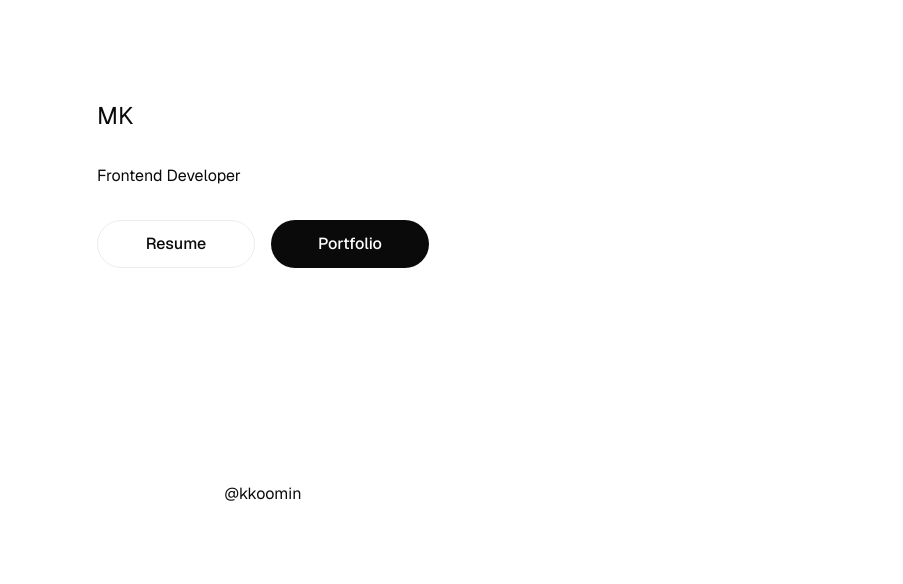
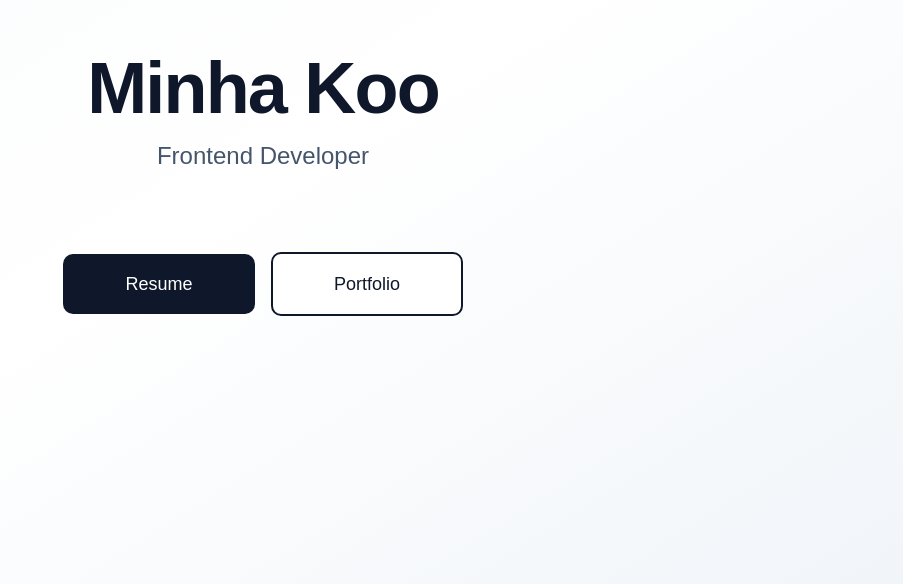
Before and after one commit to kkoomin/kkoomin.github.io, a Next.js app: page / in a window 1280 px wide. Shown: the part 216-800 px from the top of the page, without its empty margins (377-1280 px from the left). Built offline with nearby package versions, Linux system fonts and the light colour scheme.

Commit message:
style: BackButton 이름 수정 및 적용. homepage 스타일 수정

```diff
--- a/app/page.tsx
+++ b/app/page.tsx
@@ -2,35 +2,39 @@ import Link from "next/link";
 
 export default function Home() {
   return (
-    <div className="font-sans grid grid-rows-[20px_1fr_20px] items-center justify-items-center min-h-screen p-8 pb-20 gap-16 sm:p-20">
-      <main className="flex flex-col gap-[32px] row-start-2 items-center sm:items-start">
-        <div className="text-2xl">MK</div>
-        <div>Frontend Developer</div>
+    <div className="min-h-screen flex items-center justify-center bg-gradient-to-br from-slate-50 via-white to-slate-100">
+      <main className="text-center space-y-12 px-6">
+        {/* Name and Role */}
+        <div className="space-y-4">
+          <h1 className="text-6xl md:text-7xl font-bold text-slate-900 tracking-tight">
+            Minha Koo
+          </h1>
+          <p className="text-xl md:text-2xl text-slate-600 font-light">
+            Frontend Developer
+          </p>
+        </div>
 
-        <div className="w-full">
-          <ul className="flex gap-4 items-center flex-row justify-around">
-            <li>
+        {/* Navigation Buttons */}
+        <div className="flex flex-col sm:flex-row gap-4 justify-center items-center pt-8">
           <Link
-                className="rounded-full border border-solid border-black/[.08] dark:border-white/[.145] transition-colors flex items-center justify-center hover:bg-[#f2f2f2] dark:hover:bg-[#1a1a1a] hover:border-transparent font-medium text-sm sm:text-base h-10 sm:h-12 px-4 sm:px-5 w-full sm:w-auto md:w-[158px]"
-                href={"/resume"}
+            href="/resume"
+            className="group relative px-8 py-4 w-48 bg-slate-900 text-white rounded-lg font-medium text-lg overflow-hidden transition-all duration-300 hover:scale-105 hover:shadow-xl"
           >
-                Resume
+            <span className="relative z-10">Resume</span>
+            <div className="absolute inset-0 bg-slate-800 transform scale-x-0 group-hover:scale-x-100 transition-transform origin-left duration-300"></div>
           </Link>
-            </li>
-            <li>
+
           <Link
-                className="rounded-full border border-solid border-transparent transition-colors flex items-center justify-center bg-foreground text-background gap-2 hover:bg-[#383838] dark:hover:bg-[#ccc] font-medium text-sm sm:text-base h-10 sm:h-12 px-4 sm:px-5 w-full sm:w-auto md:w-[158px]"
-                href={`/portfolio`}
+            href="/portfolio"
+            className="group relative px-8 py-4 w-48 bg-white text-slate-900 rounded-lg font-medium text-lg border-2 border-slate-900 overflow-hidden transition-all duration-300 hover:scale-105 hover:shadow-xl"
           >
+            <span className="relative z-10 group-hover:text-white transition-colors duration-300">
               Portfolio
+            </span>
+            <div className="absolute inset-0 bg-slate-900 transform scale-x-0 group-hover:scale-x-100 transition-transform origin-left duration-300"></div>
           </Link>
-            </li>
-          </ul>
         </div>
       </main>
-      <footer className="row-start-3 flex gap-[24px] flex-wrap items-center justify-center">
-        <div>@kkoomin</div>
-      </footer>
     </div>
   );
 }
--- a/app/portfolio/page.tsx
+++ b/app/portfolio/page.tsx
@@ -2,12 +2,12 @@ import { PortfolioHeader } from "./components/PortfolioHeader";
 import { PortfolioExperience } from "./components/PortfolioExperience";
 import { PortfolioProjects } from "./components/PortfolioProjects";
 import { PortfolioSkills } from "./components/PortfolioSkills";
-import { FloatingBackButton } from "../ui/BackButton";
+import { BackButton } from "../ui/BackButton";
 
 export default function Page() {
   return (
     <div className="min-h-screen bg-slate-100 py-8 print:bg-white print:py-0">
-      <FloatingBackButton />
+      <BackButton />
       <div className="max-w-5xl mx-auto bg-white shadow-lg print:shadow-none px-12 py-10">
         <PortfolioHeader />
         <PortfolioExperience />
--- a/app/resume/page.tsx
+++ b/app/resume/page.tsx
@@ -5,11 +5,12 @@ import { Skills } from "./components/Skills";
 import { Projects } from "./components/Projects";
 import { Education } from "./components/Education";
 import { Certification } from "./components/Certification";
-import { FloatingBackButton } from "../ui/BackButton";
+import { BackButton } from "../ui/BackButton";
 
 export default function App() {
   return (
     <div className="min-h-screen bg-gradient-to-br from-slate-50 to-slate-100 print:bg-white">
+      <BackButton />
       <div className="max-w-5xl mx-auto px-6 py-12 print:px-8 print:py-8">
         <Header />
         <Summary />
--- a/app/ui/BackButton.tsx
+++ b/app/ui/BackButton.tsx
@@ -2,7 +2,7 @@
 
 import Link from "next/link";
 
-export function FloatingBackButton() {
+export function BackButton() {
   return (
     <Link
       href="/"
```
Lines whose indentation alone changed are shown as unchanged.
